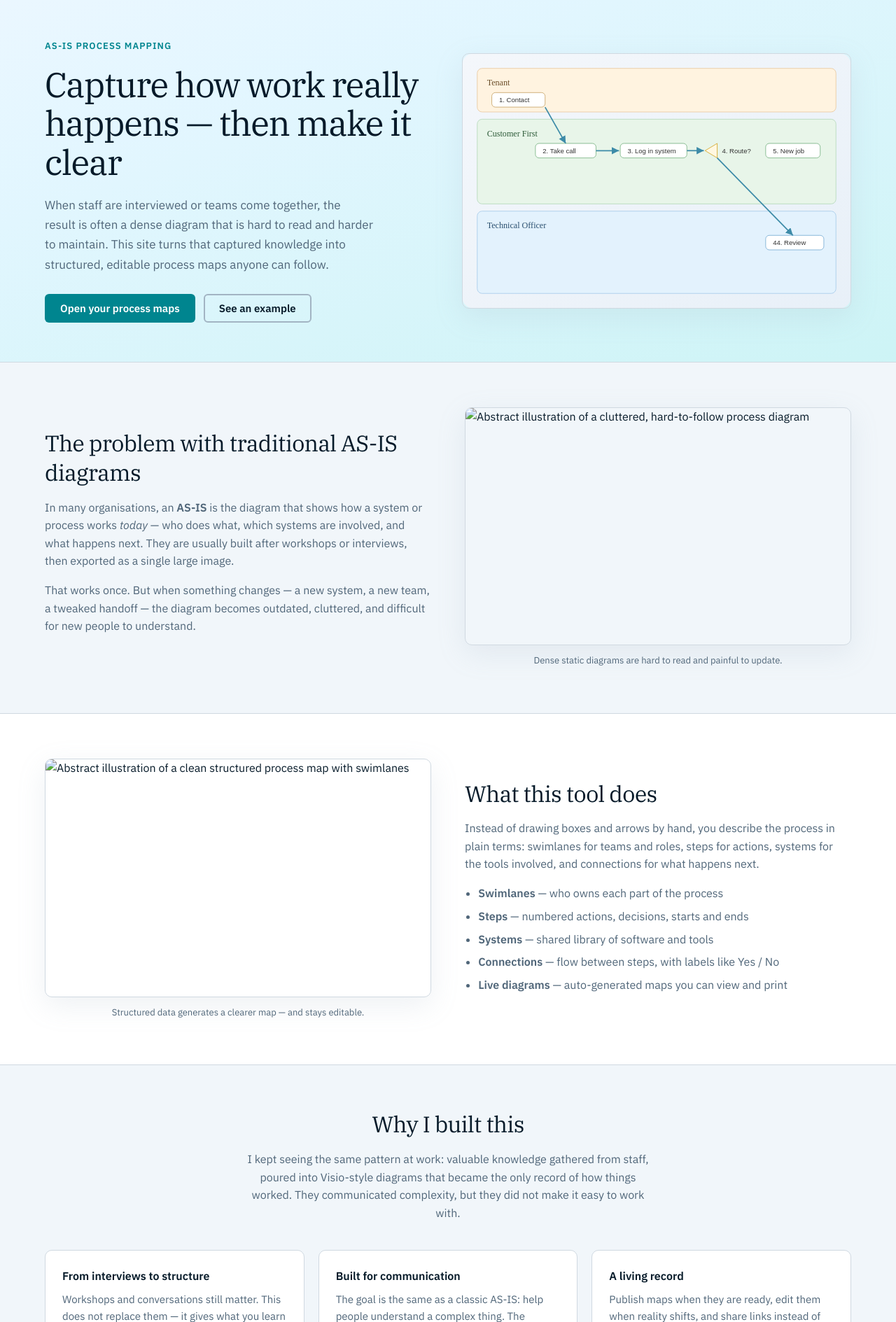
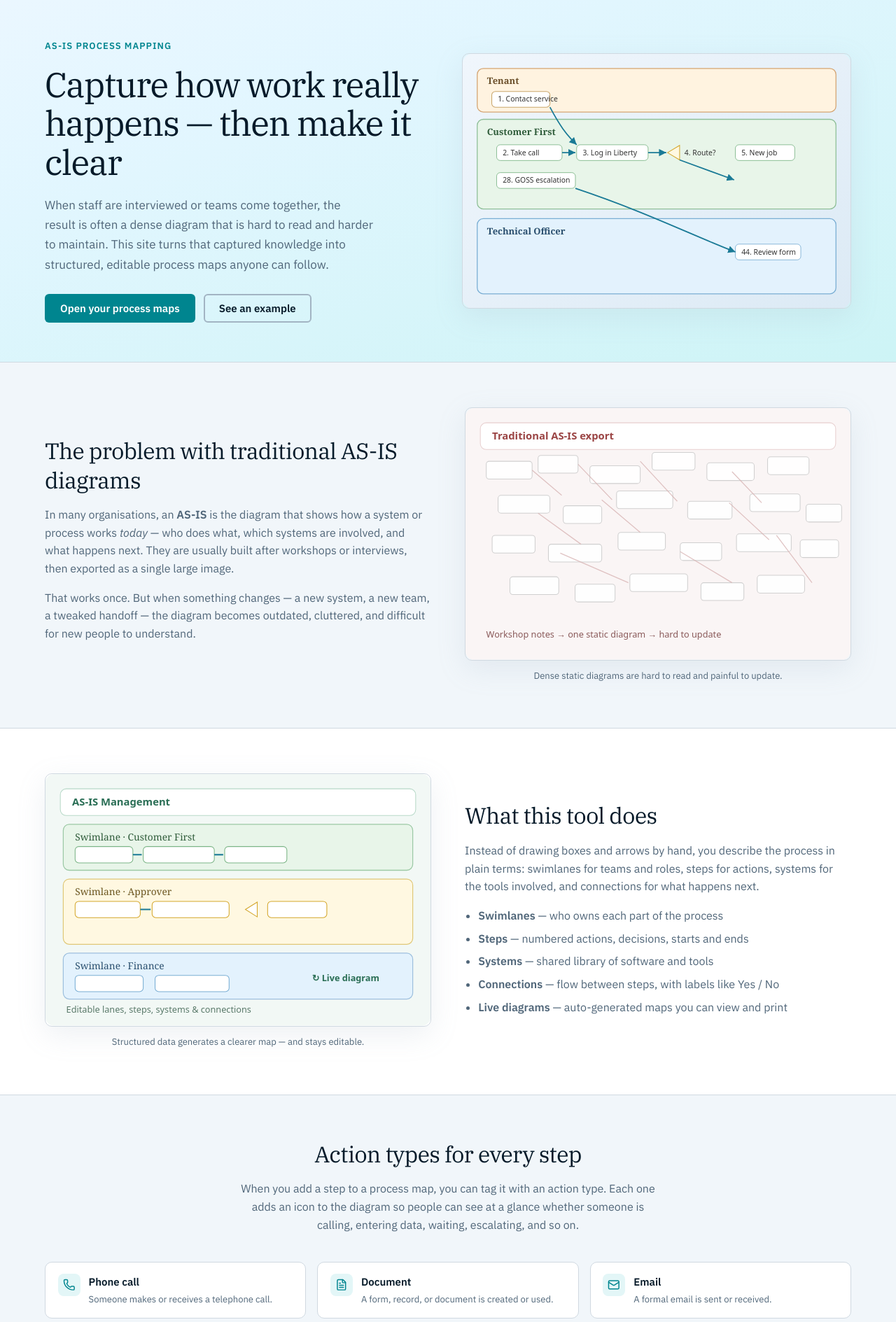
Before and after one commit to wellis321/as-is, a PHP site: page / in a window 1280 px wide. Shown: the part 57-1946 px from the top of the page at 70% size. Run offline with PHP 8.4, Linux system fonts and the light colour scheme.

Commit message:
added actions to thee home page

```diff
--- a/includes/helpers.php
+++ b/includes/helpers.php
@@ -7,6 +7,18 @@ declare(strict_types=1);
 function h(?string $value): string
 {
     return htmlspecialchars((string) $value, ENT_QUOTES, 'UTF-8');
+}
+
+function asset_url(string $path): string
+{
+    $base = str_replace('\\', '/', dirname($_SERVER['SCRIPT_NAME'] ?? ''));
+    $base = rtrim($base, '/');
+
+    if ($base === '' || $base === '.') {
+        return '/' . ltrim($path, '/');
+    }
+
+    return $base . '/' . ltrim($path, '/');
 }
 
 function slugify(string $text): string
@@ -680,6 +692,28 @@ function action_type_options(): array
         'visit'        => 'Visit / inspection',
         'payment'      => 'Payment',
         'report'       => 'Report / record',
+    ];
+}
+
+function action_type_descriptions(): array
+{
+    return [
+        'general'      => 'A standard step with no specific action icon.',
+        'phone'        => 'Someone makes or receives a telephone call.',
+        'email'        => 'A formal email is sent or received.',
+        'letter'       => 'A letter or document is sent by post.',
+        'notification' => 'An alert, text message, or system notification is triggered.',
+        'document'     => 'A form, record, or document is created or used.',
+        'data-entry'   => 'A person enters information into a system.',
+        'automated'    => 'The system performs this step automatically.',
+        'api-call'     => 'One system calls another — an integration point.',
+        'report'       => 'A formal report or output record is produced.',
+        'check'        => 'Something is checked, verified, or reviewed.',
+        'meeting'      => 'A discussion, sign-off, or formal approval.',
+        'payment'      => 'A financial transaction — invoice, payment, or refund.',
+        'visit'        => 'Someone visits a location for work or inspection.',
+        'wait'         => 'The process pauses — waiting for a response or date.',
+        'escalation'   => 'The task is passed to a more senior person or team.',
     ];
 }
 
@@ -1265,7 +1299,8 @@ function render_layout(string $title, string $content, array $options = []): voi
         .landing-hero-visual { margin: 0; }
 
         .landing-hero-visual img,
-        .landing-figure img {
+        .landing-figure img,
+        .landing-illustration svg {
             width: 100%;
             height: auto;
             display: block;
@@ -1412,9 +1447,60 @@ function render_layout(string $title, string $content, array $options = []): voi
             .landing-hero-inner,
             .landing-split,
             .landing-features,
-            .landing-expect { grid-template-columns: 1fr; }
+            .landing-expect,
+            .landing-action-grid { grid-template-columns: 1fr; }
 
             .landing-split-reverse .landing-figure { order: 0; }
+        }
+
+        .landing-action-grid {
+            display: grid;
+            grid-template-columns: repeat(3, 1fr);
+            gap: 1rem;
+        }
+
+        .landing-action-card {
+            background: var(--surface);
+            border: 1px solid var(--border);
+            border-radius: var(--r-lg);
+            padding: 1rem 1.1rem;
+            display: flex;
+            gap: 0.75rem;
+            align-items: flex-start;
+        }
+
+        .landing-action-icon {
+            width: 2rem;
+            height: 2rem;
+            border-radius: 8px;
+            background: oklch(96% 0.02 200);
+            color: var(--accent);
+            display: flex;
+            align-items: center;
+            justify-content: center;
+            flex-shrink: 0;
+        }
+
+        .landing-action-icon svg.lucide {
+            width: 1.1rem;
+            height: 1.1rem;
+        }
+
+        .landing-action-card h3 {
+            margin: 0 0 0.25rem;
+            font-size: 0.9375rem;
+            font-weight: 600;
+            color: var(--text);
+        }
+
+        .landing-action-card p {
+            margin: 0;
+            font-size: 0.8125rem;
+            line-height: 1.45;
+        }
+
+        @media (max-width: 1100px) {
+            .landing-action-grid { grid-template-columns: repeat(2, 1fr); }
         }
 
         /* ── Build workflow tracker ─────────────────────────── */
--- /dev/null
+++ b/includes/landing-illustrations.php
@@ -0,0 +1,110 @@
+<?php
+
+declare(strict_types=1);
+
+function landing_illustration_hero(): string
+{
+    return <<<'SVG'
+<svg xmlns="http://www.w3.org/2000/svg" viewBox="0 0 640 420" role="img" aria-label="Structured swimlane process map">
+  <defs>
+    <linearGradient id="hero-bg" x1="0" y1="0" x2="1" y2="1">
+      <stop offset="0%" stop-color="#f0f6fc"/>
+      <stop offset="100%" stop-color="#dceaf5"/>
+    </linearGradient>
+    <marker id="hero-arrow" markerWidth="8" markerHeight="8" refX="6" refY="3" orient="auto">
+      <path d="M0,0 L6,3 L0,6 Z" fill="#1a7a96"/>
+    </marker>
+  </defs>
+  <rect width="640" height="420" rx="16" fill="url(#hero-bg)"/>
+  <rect x="24" y="24" width="592" height="72" rx="10" fill="#fff3e0" stroke="#d4a574" stroke-width="1.5"/>
+  <text x="40" y="50" font-family="Georgia, serif" font-size="15" font-weight="600" fill="#6b4f2a">Tenant</text>
+  <rect x="48" y="62" width="96" height="26" rx="6" fill="#fff" stroke="#c9a66b" stroke-width="1.2"/>
+  <text x="58" y="79" font-family="system-ui, sans-serif" font-size="12" fill="#333">1. Contact service</text>
+
+  <rect x="24" y="108" width="592" height="148" rx="10" fill="#e8f5e9" stroke="#8fbf98" stroke-width="1.5"/>
+  <text x="40" y="134" font-family="Georgia, serif" font-size="15" font-weight="600" fill="#2f5c3a">Customer First</text>
+  <rect x="56" y="150" width="108" height="26" rx="6" fill="#fff" stroke="#7cb587"/>
+  <text x="66" y="167" font-family="system-ui, sans-serif" font-size="12" fill="#333">2. Take call</text>
+  <rect x="188" y="150" width="118" height="26" rx="6" fill="#fff" stroke="#7cb587"/>
+  <text x="198" y="167" font-family="system-ui, sans-serif" font-size="12" fill="#333">3. Log in Liberty</text>
+  <polygon points="338,163 358,151 358,175" fill="#fff8e1" stroke="#d4a72c" stroke-width="1.2"/>
+  <text x="366" y="167" font-family="system-ui, sans-serif" font-size="12" fill="#333">4. Route?</text>
+  <rect x="450" y="150" width="98" height="26" rx="6" fill="#fff" stroke="#7cb587"/>
+  <text x="460" y="167" font-family="system-ui, sans-serif" font-size="12" fill="#333">5. New job</text>
+  <rect x="56" y="196" width="130" height="26" rx="6" fill="#fff" stroke="#7cb587"/>
+  <text x="66" y="213" font-family="system-ui, sans-serif" font-size="12" fill="#333">28. GOSS escalation</text>
+
+  <rect x="24" y="272" width="592" height="124" rx="10" fill="#e3f2fd" stroke="#7aaed4" stroke-width="1.5"/>
+  <text x="40" y="298" font-family="Georgia, serif" font-size="15" font-weight="600" fill="#2a4f6e">Technical Officer</text>
+  <rect x="450" y="314" width="108" height="26" rx="6" fill="#fff" stroke="#7aaed4"/>
+  <text x="460" y="331" font-family="system-ui, sans-serif" font-size="12" fill="#333">44. Review form</text>
+
+  <path d="M144,88 C160,118 170,132 188,150" fill="none" stroke="#1a7a96" stroke-width="2" marker-end="url(#hero-arrow)"/>
+  <line x1="164" y1="163" x2="186" y2="163" stroke="#1a7a96" stroke-width="2" marker-end="url(#hero-arrow)"/>
+  <line x1="306" y1="163" x2="336" y2="163" stroke="#1a7a96" stroke-width="2" marker-end="url(#hero-arrow)"/>
+  <line x1="358" y1="175" x2="448" y2="208" stroke="#1a7a96" stroke-width="2" marker-end="url(#hero-arrow)"/>
+  <path d="M186,222 C300,260 380,300 450,327" fill="none" stroke="#1a7a96" stroke-width="2" marker-end="url(#hero-arrow)"/>
+</svg>
+SVG;
+}
+
+function landing_illustration_before(): string
+{
+    return <<<'SVG'
+<svg xmlns="http://www.w3.org/2000/svg" viewBox="0 0 520 340" role="img" aria-label="Cluttered traditional process diagram">
+  <rect width="520" height="340" rx="12" fill="#faf5f5"/>
+  <rect x="20" y="20" width="480" height="36" rx="8" fill="#fff" stroke="#e8d0d0"/>
+  <text x="36" y="43" font-family="system-ui, sans-serif" font-size="14" font-weight="600" fill="#9b4545">Traditional AS-IS export</text>
+  <g opacity="0.9">
+    <rect x="28" y="72" width="62" height="24" rx="4" fill="#fff" stroke="#ccc"/><rect x="98" y="64" width="54" height="24" rx="4" fill="#fff" stroke="#ccc"/>
+    <rect x="168" y="78" width="68" height="24" rx="4" fill="#fff" stroke="#ccc"/><rect x="252" y="60" width="58" height="24" rx="4" fill="#fff" stroke="#ccc"/>
+    <rect x="326" y="74" width="64" height="24" rx="4" fill="#fff" stroke="#ccc"/><rect x="408" y="66" width="56" height="24" rx="4" fill="#fff" stroke="#ccc"/>
+    <rect x="44" y="118" width="70" height="24" rx="4" fill="#fff" stroke="#ccc"/><rect x="132" y="132" width="52" height="24" rx="4" fill="#fff" stroke="#ccc"/>
+    <rect x="204" y="112" width="76" height="24" rx="4" fill="#fff" stroke="#ccc"/><rect x="300" y="126" width="60" height="24" rx="4" fill="#fff" stroke="#ccc"/>
+    <rect x="384" y="116" width="68" height="24" rx="4" fill="#fff" stroke="#ccc"/><rect x="460" y="130" width="48" height="24" rx="4" fill="#fff" stroke="#ccc"/>
+    <rect x="36" y="172" width="58" height="24" rx="4" fill="#fff" stroke="#ccc"/><rect x="112" y="184" width="72" height="24" rx="4" fill="#fff" stroke="#ccc"/>
+    <rect x="206" y="168" width="64" height="24" rx="4" fill="#fff" stroke="#ccc"/><rect x="290" y="182" width="56" height="24" rx="4" fill="#fff" stroke="#ccc"/>
+    <rect x="366" y="170" width="74" height="24" rx="4" fill="#fff" stroke="#ccc"/><rect x="452" y="178" width="52" height="24" rx="4" fill="#fff" stroke="#ccc"/>
+    <rect x="60" y="228" width="66" height="24" rx="4" fill="#fff" stroke="#ccc"/><rect x="148" y="238" width="54" height="24" rx="4" fill="#fff" stroke="#ccc"/>
+    <rect x="222" y="224" width="78" height="24" rx="4" fill="#fff" stroke="#ccc"/><rect x="318" y="236" width="58" height="24" rx="4" fill="#fff" stroke="#ccc"/>
+    <rect x="394" y="226" width="64" height="24" rx="4" fill="#fff" stroke="#ccc"/>
+  </g>
+  <g stroke="#d8b4b4" stroke-width="1.2" fill="none" opacity="0.8">
+    <path d="M90,84 L130,118 M152,76 L198,124 M236,72 L286,126 M360,86 L400,128"/>
+    <path d="M98,142 L156,184 M184,124 L236,168 M356,128 L410,178 M420,172 L468,236"/>
+    <path d="M128,196 L220,236 M290,194 L360,236"/>
+  </g>
+  <text x="28" y="310" font-family="system-ui, sans-serif" font-size="12" fill="#8a5a5a">Workshop notes → one static diagram → hard to update</text>
+</svg>
+SVG;
+}
+
+function landing_illustration_after(): string
+{
+    return <<<'SVG'
+<svg xmlns="http://www.w3.org/2000/svg" viewBox="0 0 520 340" role="img" aria-label="Structured editable process map">
+  <rect width="520" height="340" rx="12" fill="#f2f8f5"/>
+  <rect x="20" y="20" width="480" height="36" rx="8" fill="#fff" stroke="#b8d9c8"/>
+  <text x="36" y="43" font-family="system-ui, sans-serif" font-size="14" font-weight="600" fill="#2a6e55">AS-IS Management</text>
+  <rect x="24" y="68" width="472" height="62" rx="8" fill="#e8f5e9" stroke="#9cc9a5" stroke-width="1.2"/>
+  <text x="40" y="90" font-family="Georgia, serif" font-size="13" fill="#2f5c3a">Swimlane · Customer First</text>
+  <rect x="40" y="98" width="78" height="22" rx="5" fill="#fff" stroke="#7cb587"/><rect x="132" y="98" width="96" height="22" rx="5" fill="#fff" stroke="#7cb587"/>
+  <rect x="242" y="98" width="84" height="22" rx="5" fill="#fff" stroke="#7cb587"/>
+
+  <rect x="24" y="142" width="472" height="88" rx="8" fill="#fff8e1" stroke="#e0c878" stroke-width="1.2"/>
+  <text x="40" y="164" font-family="Georgia, serif" font-size="13" fill="#6b5620">Swimlane · Approver</text>
+  <rect x="40" y="172" width="88" height="22" rx="5" fill="#fff" stroke="#d4a72c"/><rect x="144" y="172" width="104" height="22" rx="5" fill="#fff" stroke="#d4a72c"/>
+  <polygon points="270,183 286,173 286,193" fill="#fff" stroke="#d4a72c"/><rect x="300" y="172" width="80" height="22" rx="5" fill="#fff" stroke="#d4a72c"/>
+
+  <rect x="24" y="242" width="472" height="62" rx="8" fill="#e3f2fd" stroke="#9ec0de" stroke-width="1.2"/>
+  <text x="40" y="264" font-family="Georgia, serif" font-size="13" fill="#2a4f6e">Swimlane · Finance</text>
+  <rect x="40" y="272" width="92" height="22" rx="5" fill="#fff" stroke="#7aaed4"/><rect x="148" y="272" width="100" height="22" rx="5" fill="#fff" stroke="#7aaed4"/>
+
+  <line x1="118" y1="109" x2="130" y2="109" stroke="#1a7a96" stroke-width="2"/>
+  <line x1="228" y1="109" x2="240" y2="109" stroke="#1a7a96" stroke-width="2"/>
+  <line x1="128" y1="183" x2="142" y2="183" stroke="#1a7a96" stroke-width="2"/>
+  <text x="360" y="280" font-family="system-ui, sans-serif" font-size="12" font-weight="600" fill="#2a6e55">↻ Live diagram</text>
+  <text x="28" y="322" font-family="system-ui, sans-serif" font-size="12" fill="#5a7a6a">Editable lanes, steps, systems &amp; connections</text>
+</svg>
+SVG;
+}
--- a/public/index.php
+++ b/public/index.php
@@ -3,6 +3,7 @@
 declare(strict_types=1);
 
 require_once dirname(__DIR__) . '/includes/helpers.php';
+require_once dirname(__DIR__) . '/includes/landing-illustrations.php';
 
 ob_start();
 ?>
@@ -21,8 +22,8 @@ ob_start();
                 <a class="btn btn-secondary btn-lg" href="/view.php?slug=sample-customer-first">See an example</a>
             </div>
         </div>
-        <figure class="landing-hero-visual">
-            <img src="/images/hero-swimlanes.svg" alt="Illustration of a swimlane process map with connected steps across three teams" width="640" height="420">
+        <figure class="landing-hero-visual landing-illustration" aria-hidden="false">
+            <?= landing_illustration_hero() ?>
         </figure>
     </div>
 </section>
@@ -42,8 +43,8 @@ ob_start();
                 the diagram becomes outdated, cluttered, and difficult for new people to understand.
             </p>
         </div>
-        <figure class="landing-figure">
-            <img src="/images/diagram-before.svg" alt="Abstract illustration of a cluttered, hard-to-follow process diagram" width="520" height="320" loading="lazy">
+        <figure class="landing-figure landing-illustration">
+            <?= landing_illustration_before() ?>
             <figcaption>Dense static diagrams are hard to read and painful to update.</figcaption>
         </figure>
     </div>
@@ -51,8 +52,8 @@ ob_start();
 
 <section class="landing-section landing-section-alt">
     <div class="landing-section-inner landing-split landing-split-reverse">
-        <figure class="landing-figure">
-            <img src="/images/diagram-after.svg" alt="Abstract illustration of a clean structured process map with swimlanes" width="520" height="320" loading="lazy">
+        <figure class="landing-figure landing-illustration">
+            <?= landing_illustration_after() ?>
             <figcaption>Structured data generates a clearer map — and stays editable.</figcaption>
         </figure>
         <div>
@@ -70,6 +71,41 @@ ob_start();
                 <li><strong>Live diagrams</strong> — auto-generated maps you can view and print</li>
             </ul>
         </div>
+    </div>
+</section>
+
+<section class="landing-section">
+    <div class="landing-section-inner">
+        <h2 class="landing-h2 landing-center">Action types for every step</h2>
+        <p class="landing-center landing-intro">
+            When you add a step to a process map, you can tag it with an action type.
+            Each one adds an icon to the diagram so people can see at a glance whether
+            someone is calling, entering data, waiting, escalating, and so on.
+        </p>
+        <div class="landing-action-grid">
+            <?php
+            $descriptions = action_type_descriptions();
+            foreach (action_type_options() as $type => $label):
+                if ($type === 'general') {
+                    continue;
+                }
+            ?>
+                <article class="landing-action-card">
+                    <div class="landing-action-icon" aria-hidden="true">
+                        <?= action_type_icon($type) ?>
+                    </div>
+                    <div>
+                        <h3><?= h($label) ?></h3>
+                        <p><?= h($descriptions[$type] ?? '') ?></p>
+                    </div>
+                </article>
+            <?php endforeach; ?>
+        </div>
+        <p class="landing-center" style="margin-top:1.5rem;margin-bottom:0;font-size:0.875rem;">
+            Plus <strong>General task</strong> for steps that do not need a specific icon.
+            Step types <strong>Start</strong>, <strong>Task</strong>, <strong>Decision</strong>, and <strong>End</strong>
+            shape how each step appears in the flow.
+        </p>
     </div>
 </section>
 
--- a/public/systems.php
+++ b/public/systems.php
@@ -91,11 +91,7 @@ ob_start();
                         <div class="row-actions">
                             <a class="btn btn-secondary btn-sm"
                                href="/system-edit.php?id=<?= (int)$sys['id'] ?>">Edit</a>
-                            <form class="inline-form" method="post" action="/system-delete.php"
-                                  onsubmit="return confirm('Delete <?= h(addslashes($sys['name'])) ?>?<?= (int)$sys['step_count'] > 0 ? '\nUsed in ' . (int)$sys['step_count'] . ' step(s) — it will be removed from them.' : '' ?>');">
-                                <input type="hidden" name="system_id" value="<?= (int)$sys['id'] ?>">
-                                <button class="btn btn-link lnk-danger" type="submit">Delete</button>
-                            </form>
+                            <a class="lnk-danger" href="/system-delete.php?id=<?= (int)$sys['id'] ?>">Delete</a>
                         </div>
                     </td>
                 </tr>
```
Also changed, not shown: public/connection-delete.php (+71 -17 lines), public/edit.php (+17 -21 lines), public/lane-delete.php (+66 -14 lines), public/step-delete.php (+58 -11 lines), public/system-delete.php (+67 -7 lines), public/images/diagram-after.svg (deleted), public/images/diagram-before.svg (deleted), public/images/hero-swimlanes.svg (deleted).
